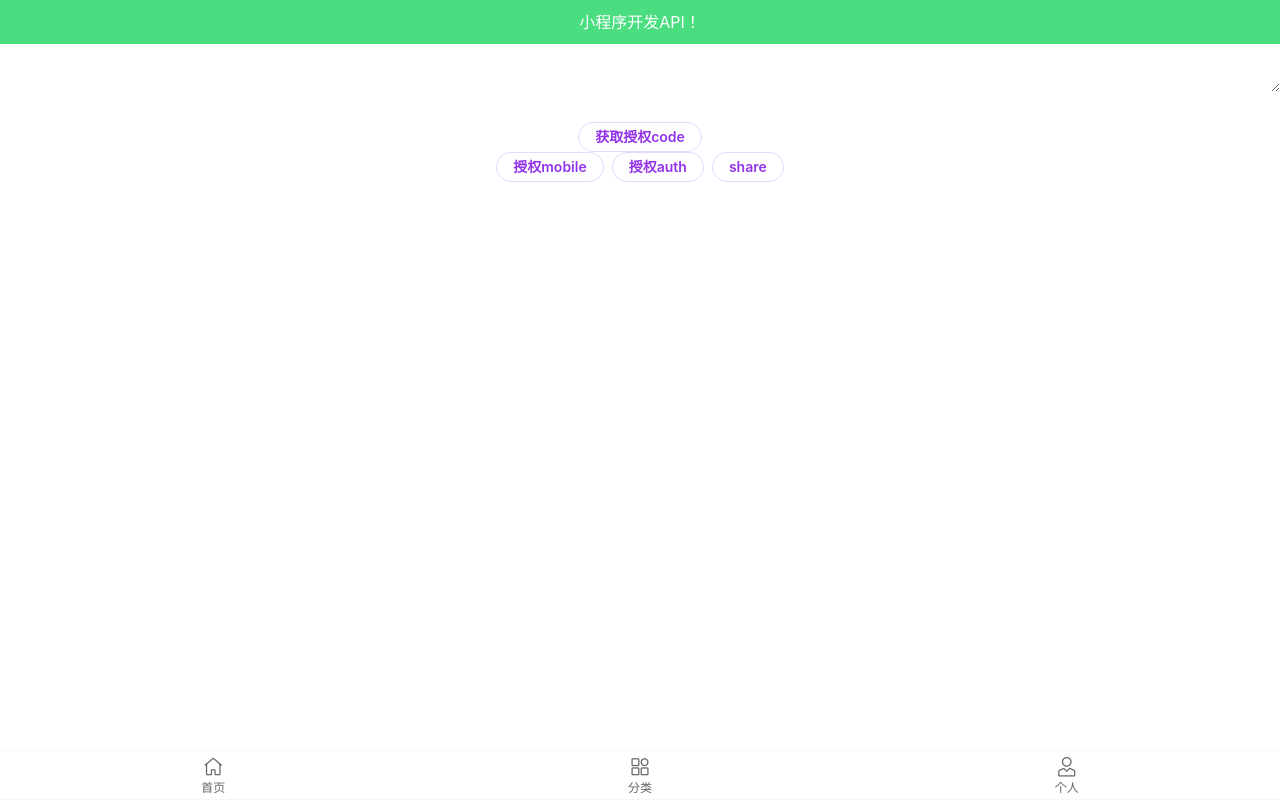
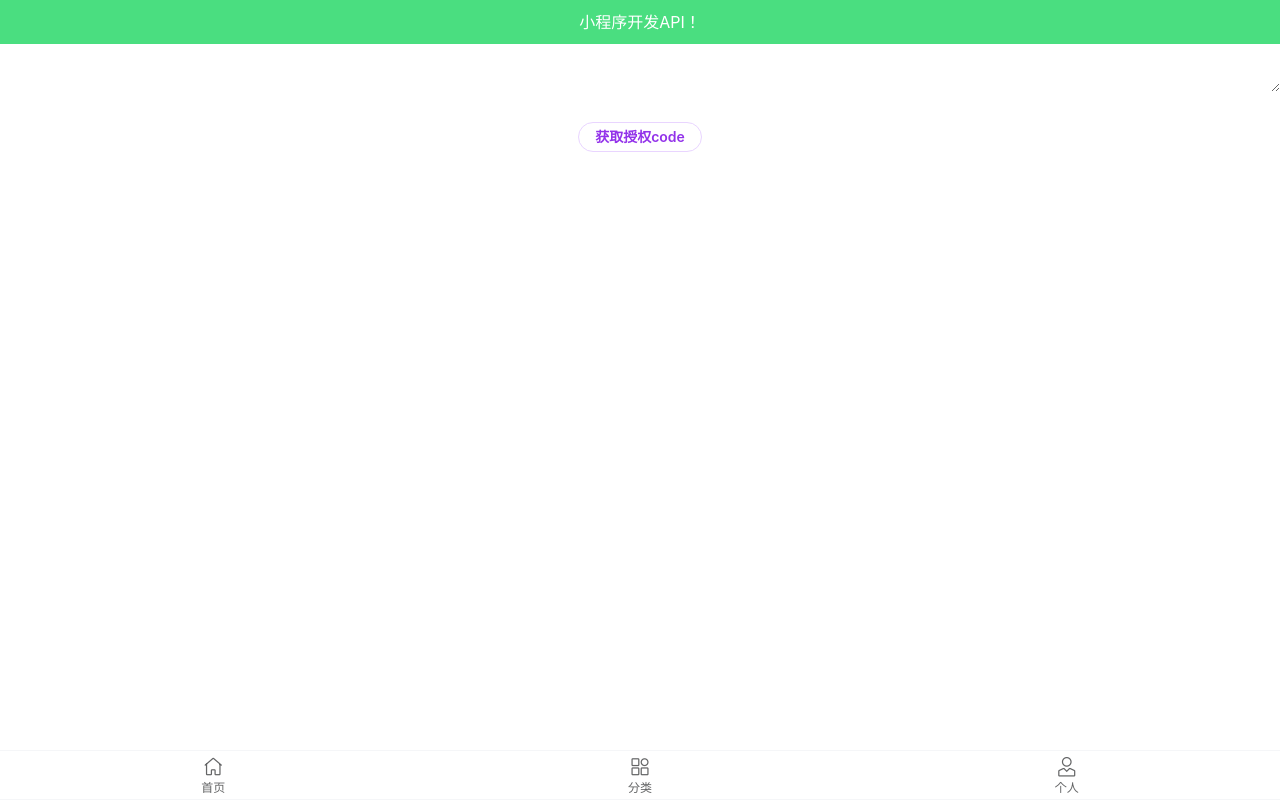
Before and after one commit to 1704942970/vscode, a Vue app: page / in a window 1280 px wide. Built offline with nearby package versions, Linux system fonts and the light colour scheme.

Commit message:
Update index.vue

```diff
--- a/src/pages/Home/index.vue
+++ b/src/pages/Home/index.vue
@@ -7,7 +7,7 @@
    <button btn @click="getAuthCode">获取授权code</button>
    </section>
    <TheTabbar />
-  <section flex-c gap-2>
+ <!-- <section flex-c gap-2>
     <UPButton
       :timeout="2000"
       class="customBtn"
@@ -26,7 +26,7 @@
     />
     <button btn @click="wakeShare">share</button>
   </section>
-  <br/>
+  <br/>-->
 
 </template>
 
```
